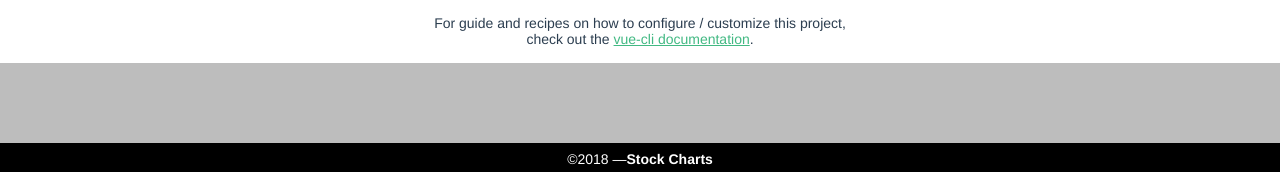
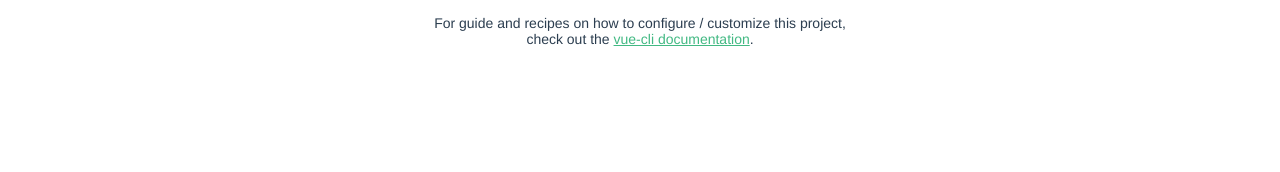
Before and after one commit to jamesdesigns/jhooper-final-vue, a Vue app: page / in a window 1280 px wide. Shown: the part 742-914 px from the top of the page. After the commit the page ends 805 px from the top, so only its background shows below. Built offline with nearby package versions, Linux system fonts and the light colour scheme.

Commit message:
Remove the footer from the App

```diff
--- a/src/App.vue
+++ b/src/App.vue
@@ -8,55 +8,12 @@
       <router-link to="/login">Login</router-link>
     </div>
     <router-view/>
-
-
-
-<v-footer
-    dark
-    height="auto"
-  >
-    <v-card
-      class="flex"
-      flat
-      tile
-    >
-      <v-card-title class="grey lighten-1">
-
-
-        <v-spacer></v-spacer>
-
-        <v-btn
-          v-for="icon in icons"
-          :key="icon"
-          class="mx-3"
-          dark
-          icon
-        >
-          <v-icon size="24px">{{ icon }}</v-icon>
-        </v-btn>
-      </v-card-title>
-
-      <v-card-actions class="black darken-3 justify-center">
-        &copy;2018 — <strong>Stock Charts</strong>
-      </v-card-actions>
-    </v-card>
-  </v-footer>
-
-
-
   </div>
 </template>
 
 <script>
  export default {
     data: () => ({
-       icons: [
-        'fab fa-facebook',
-        'fab fa-twitter',
-        'fab fa-google-plus',
-        'fab fa-linkedin',
-        'fab fa-instagram'
-        ],
       links: [
         'Home',
         'About Us',
```
